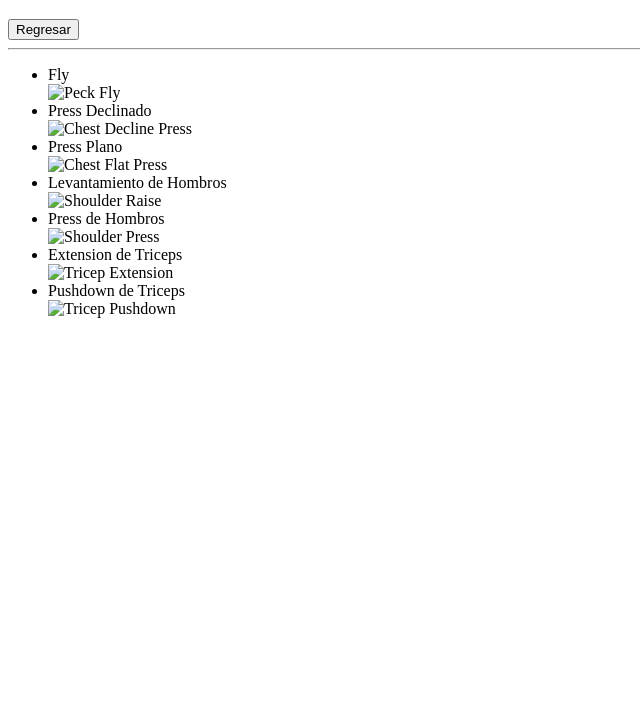
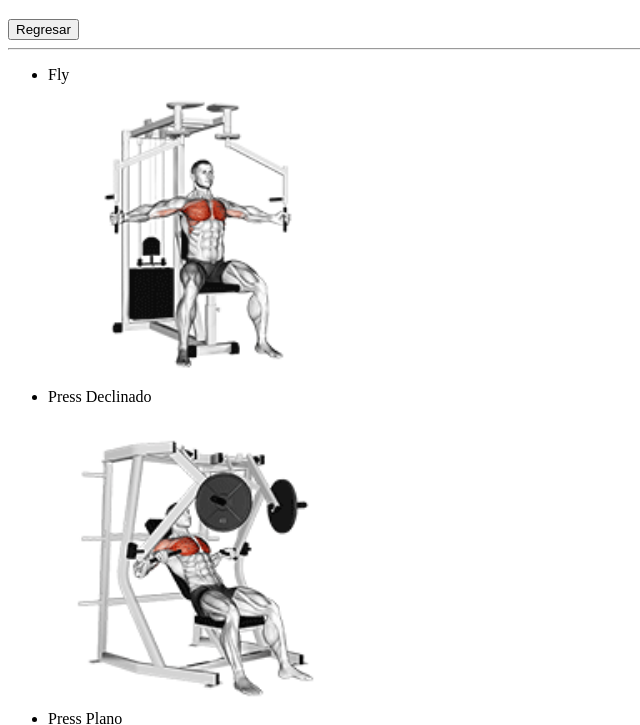
Before and after one commit to shjoja07/GymRoutine, a plain HTML site: page days/pecho.html in a window 1280 px wide. Shown: the part 61-786 px from the top of the page, without its empty margins (0-640 px from the left). Drawn offline with Linux system fonts and the light colour scheme.

Commit message:
Update pecho.html

```diff
--- a/days/pecho.html
+++ b/days/pecho.html
@@ -14,37 +14,37 @@
     <ul>
         <li>
             Fly<br>
-            <img src="exercises/chest/fly.gif" alt="Peck Fly" width="300"> <br>
+            <img src="../exercises/chest/fly.gif" alt="Peck Fly" width="300"> <br>
 
         </li>
         <li>
             Press Declinado<br>
-            <img src="exercises/chest/declinepress.gif" alt="Chest Decline Press" width="300"> <br>
+            <img src="../exercises/chest/declinepress.gif" alt="Chest Decline Press" width="300"> <br>
 
         </li>
         <li>
             Press Plano<br>
-            <img src="exercises/chest/flatpress.gif" alt="Chest Flat Press" width="300"> <br>
+            <img src="../exercises/chest/flatpress.gif" alt="Chest Flat Press" width="300"> <br>
 
         </li>
         <li>
             Levantamiento de Hombros<br>
-            <img src="exercises/shoulder/raise.gif" alt="Shoulder Raise" width="300"> <br>
+            <img src="../exercises/shoulder/raise.gif" alt="Shoulder Raise" width="300"> <br>
 
         </li>
         <li>
             Press de Hombros<br>
-            <img src="exercises/shoulder/press.gif" alt="Shoulder Press" width="300"> <br>
+            <img src="../exercises/shoulder/press.gif" alt="Shoulder Press" width="300"> <br>
 
         </li>
         <li>
             Extension de Triceps<br>
-            <img src="exercises/tricep/overheadextension.gif" alt="Tricep Extension" width="300"> <br>
+            <img src="../exercises/tricep/overheadextension.gif" alt="Tricep Extension" width="300"> <br>
 
         </li>
         <li>
             Pushdown de Triceps<br>
-            <img src="exercises/tricep/pushdown.gif" alt="Tricep Pushdown" width="300"> <br>
+            <img src="../exercises/tricep/pushdown.gif" alt="Tricep Pushdown" width="300"> <br>
 
         </li>
 
```
